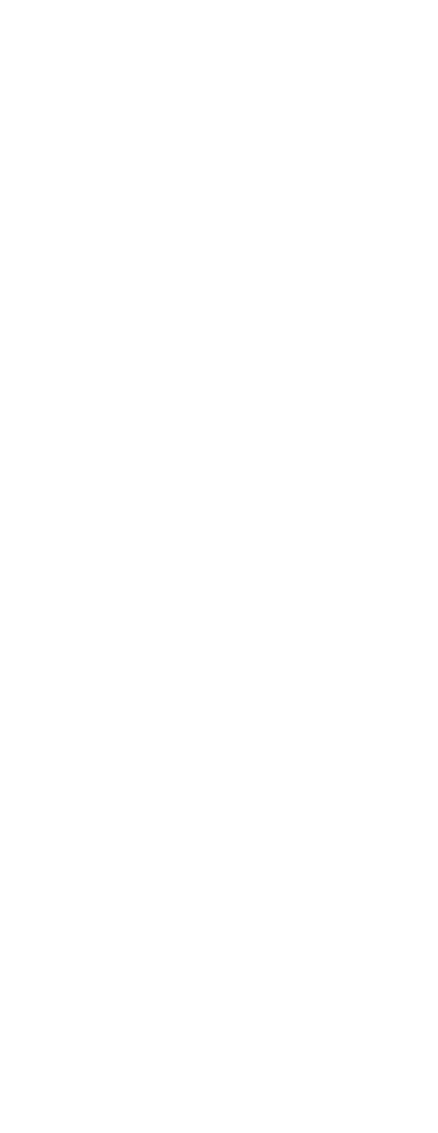
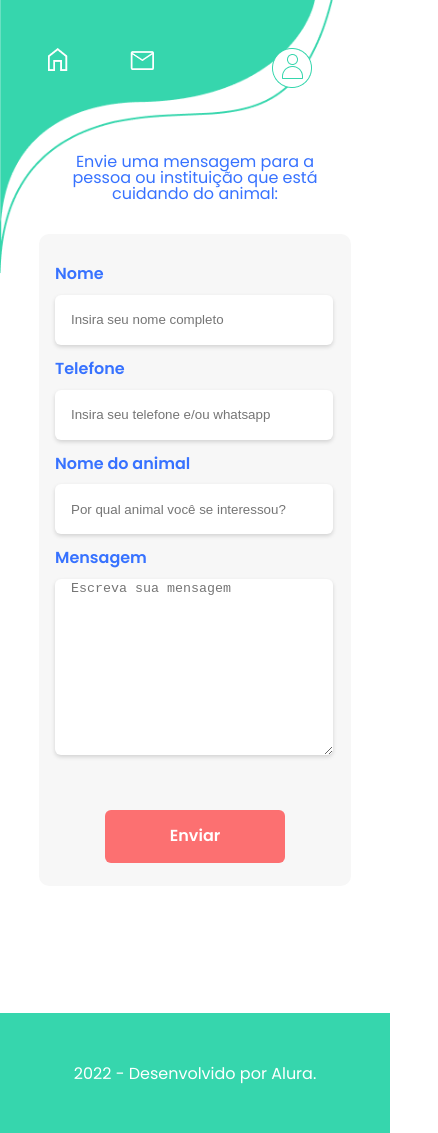
Before and after one commit to natsmarinho/adotapet, a plain HTML site: page contato.html in a window 390 px wide. Shown: the whole page, 438 px wide, since content can reach past the window. Before the commit the page ends 844 px from the top, so only its background shows below. Drawn offline with Linux system fonts and the light colour scheme.

Commit message:
style: :art: Tela contato mobile finalizada
Tela de contato para mobile foi finalizada e sem bug

```diff
--- a/contato.html
+++ b/contato.html
@@ -4,9 +4,47 @@
     <meta charset="UTF-8">
     <meta http-equiv="X-UA-Compatible" content="IE=edge">
     <meta name="viewport" content="width=device-width, initial-scale=1.0">
+    <link rel="stylesheet" href="./src/css/reset.css">
+    <link rel="stylesheet" href="./src/css/style.css">
+    <link rel="stylesheet" href="./src/css/contato.css">
     <title>Contato</title>
 </head>
 <body>
+    <header class="cabecalho">
+        <img class="forma__background" src="./src/imagens/background.png" alt="Background em forma ondular">
 
+        <div class="nav__menu__cabecalho">
+            <img class="logo__cabecalho" src="./src/imagens/logo-desktop.png" alt="Logo do adopet">
+            <a href="#"><img class='icone__home' src="./src/imagens/icone-home.png" alt="Ícone botão home"></a>
+            <a href="./contato.html"> <img class="icone__msg" src="./src/imagens/icone-msg.png" alt="Ícone de mensagem"></a>
+            <a href="#"><img class="profile__icone" src="./src/imagens/icone-user.png" alt="Ícone que representa perfil do usuário"></a>
+        </div>
+      </header>
+
+      <main>
+        <div class="container-text">
+            <h1>Envie uma mensagem para a pessoa ou instituição que está cuidando do animal:</h1>
+        </div>
+
+        <div class="container-form">
+            <label for="nome">Nome</label>
+            <input type="text" id="nome" placeholder="Insira seu nome completo">
+
+            <label for="telefone">Telefone</label>
+            <input type="tel" placeholder="Insira seu telefone e/ou whatsapp" id="telefone">
+
+            <label for="nome-animal">Nome do animal</label>
+            <input type="text" id="nome-animal" placeholder="Por qual animal você se interessou?">
+
+            <label for="msg">Mensagem</label>
+            <textarea name="" id="msg" cols="30" rows="10" placeholder="Escreva sua mensagem"></textarea>
+
+            <a href="#" class="btn__enviar">Enviar</a>
+        </div>
+      </main>
+
+      <footer class="footer__text">
+        <h2>2022 - Desenvolvido por Alura.</h2>
+    </footer>
 </body>
 </html>
--- /dev/null
+++ b/src/css/contato.css
@@ -0,0 +1,110 @@
+:root{
+    --text: #3772FF;
+}
+
+body{
+    background-color: #ffffff;
+    overflow-x: hidden;
+}
+
+.profile__icone{
+    position: absolute;
+    left: 14rem;
+    width: 40px;
+}
+
+main{
+    position: relative;
+}
+
+.container-text h1{
+    position: relative;
+    top: 8rem;
+    padding-inline: 4rem;
+    text-align: center;
+    color: var(--text);
+}
+
+.container-form{
+    display: flex;
+    flex-direction: column;
+    position: relative;
+    top: 10rem;
+    background: #F7F7F7;
+    border-radius: 10px;
+    width: 312px;
+    height: 636px;
+    margin: auto;
+}
+
+.container-form:nth-child(2){
+    padding-top: 1rem;
+}
+
+.container-form label{
+    padding-left: 1rem;
+    color: var(--text);
+    font-weight: 600;
+    padding-bottom: .8rem;
+    padding-top: 1rem;
+}
+
+input, textarea{
+    position: relative;
+    left: 1rem;
+    mix-blend-mode: normal;
+    box-shadow: 0px 2px 4px rgba(0, 0, 0, 0.15);
+    border-radius: 6px;
+    border: none;
+    padding-left: 1rem;
+}
+
+input{
+    width: 260px;
+    height: 48px;
+}
+
+textarea{
+    width: 260px;
+    height: 172px;
+}
+
+.btn__enviar{
+    text-decoration: none;
+    position: relative;
+    top: 1rem;
+    margin: auto;
+    background: #FC7071;
+    border-radius: 6px;
+    width: 180px;
+    height: 35px;
+    padding-top: 18px;
+    text-align: center;
+    color: #ffffff;
+    font-weight: 600;
+}
+
+footer{
+    position: absolute;
+    top: 100%;
+    display: flex;
+    width: 100%;
+    height: 40px;
+}
+
+footer h2{
+    align-self: center;
+    margin: auto;
+}
+
+@media screen and (max-width: 412px){
+    footer{
+        top: 110%;
+    }
+}
+
+@media screen and (max-width: 393px){
+    footer{
+        top: 120%;
+    }
+}
--- a/src/css/home.css
+++ b/src/css/home.css
@@ -5,7 +5,7 @@ body{
 
 .profile__icone{
     position: absolute;
-    left: 15rem;
+    left: 14rem;
     width: 40px;
 }
 
```
Also changed, not shown: home.html (+0 -3 lines).
